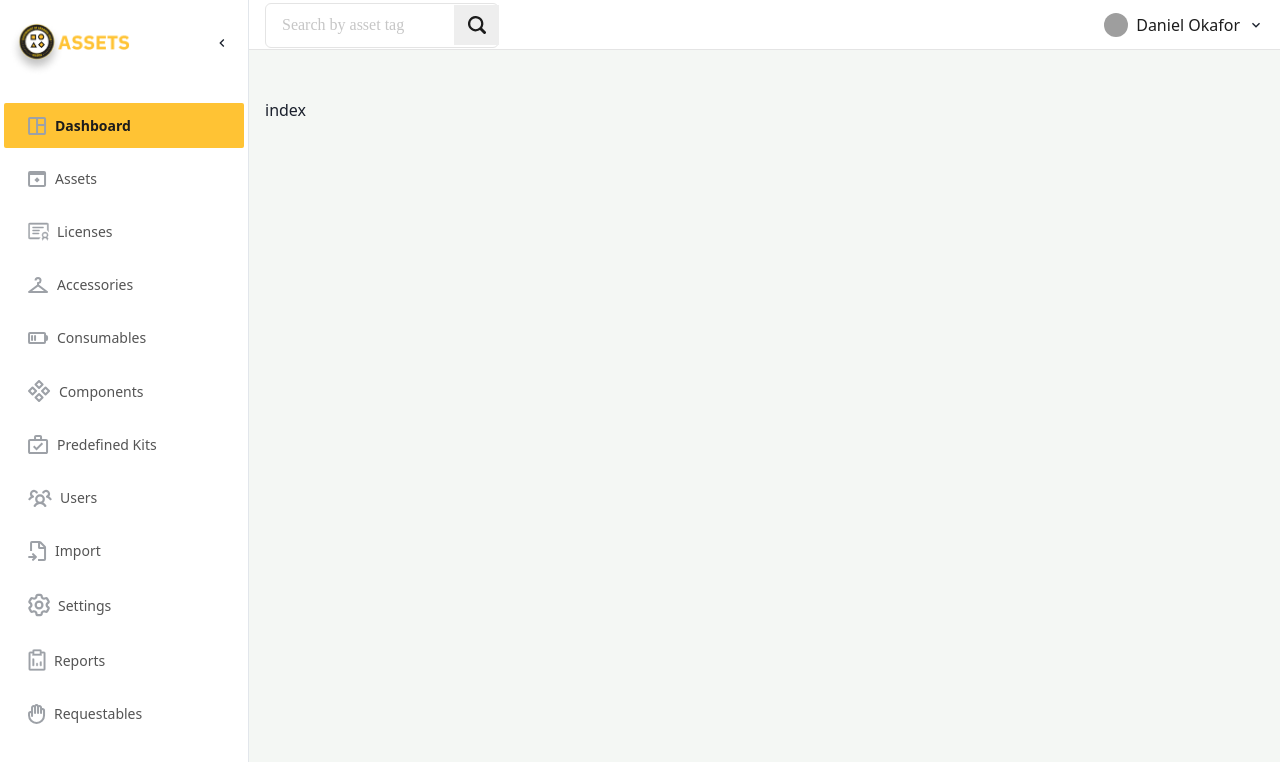
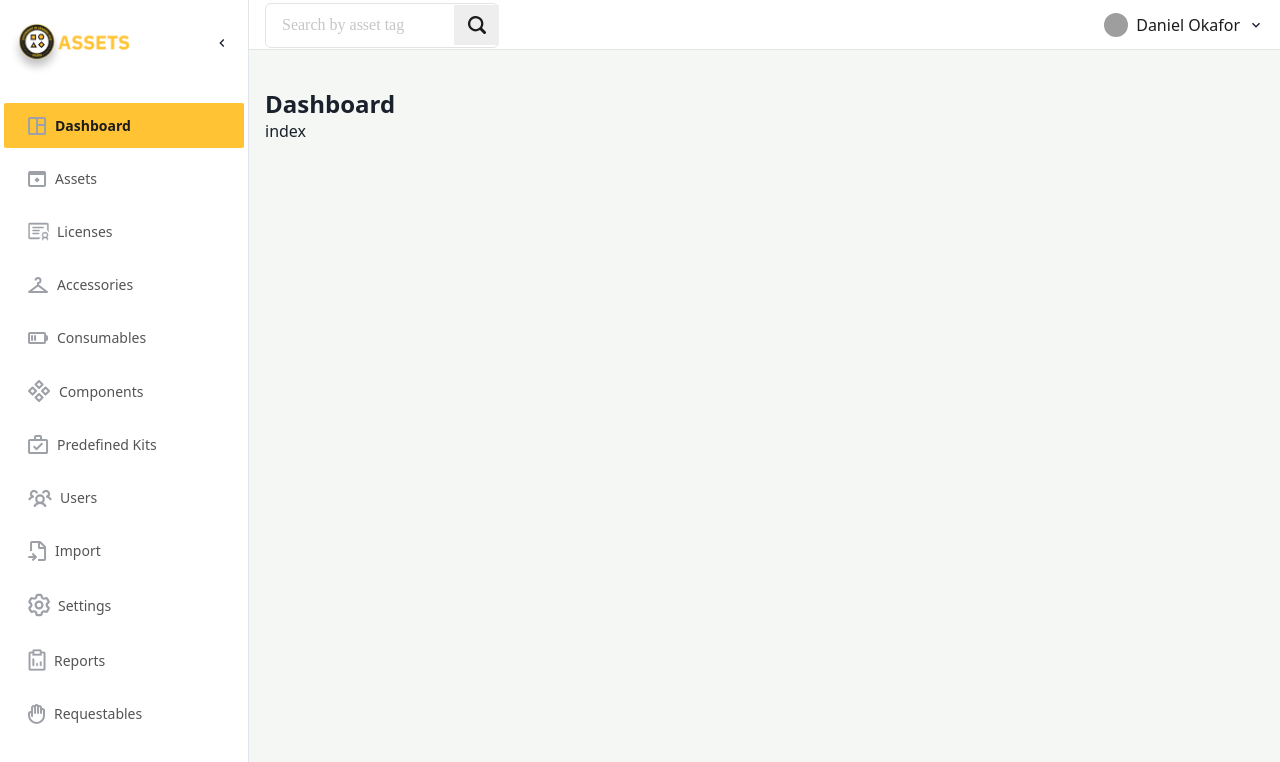
Before and after one commit to AyoMoses1/asset-management-anambra, a React (Vite) app: page /dashboard in a window 1280 px wide. Shown: the top 762 px of the page. Built offline with nearby package versions, Linux system fonts and the light colour scheme; grey boxes are pictures that could not be loaded.

Commit message:
Fix header

```diff
--- a/src/components/layout-components/DashboardHeader.tsx
+++ b/src/components/layout-components/DashboardHeader.tsx
@@ -127,6 +127,7 @@
         </Menu>
       </HStack>
 
+
       {/* LOGOUT MODAL */}
       {/* <LogoutModal
         isOpen={isOpen}
--- a/src/components/layout-components/SidebarItem.tsx
+++ b/src/components/layout-components/SidebarItem.tsx
@@ -47,7 +47,12 @@
       onClick={() => handleNavigation(item.link)}
     >
       {typeof item.icon !== "string" && (
-        <Icon as={item.icon} color={"inherit"} fontSize={"18"} />
+        <Icon
+          as={item.icon}
+          color={"red"}
+          // color={isActive ? "red" : "inherit"}
+          fontSize={"18"}
+        />
       )}
       <Text
         variant={"small"}
--- a/src/layouts/DashboardLayout.tsx
+++ b/src/layouts/DashboardLayout.tsx
@@ -1,16 +1,27 @@
 /* eslint-disable @typescript-eslint/no-explicit-any */
-import { Box, Container, Flex, Stack, useDisclosure } from "@chakra-ui/react";
+import {
+  Box,
+  Container,
+  Flex,
+  Heading,
+  Stack,
+  useDisclosure,
+} from "@chakra-ui/react";
 import React, { ReactNode } from "react";
 import DashboardHeader from "components/layout-components/DashboardHeader";
 import SideNavigation from "components/layout-components/SideNavigation";
 // import { useTheme } from "@emotion/react";
 import { LIGHT_BG } from "utils/color";
+import { useLocation } from "react-router-dom";
+import { decodeSlug } from "utils/helpers";
 
 interface DashboardLayoutProps {
   children: ReactNode;
 }
 const DashboardLayout: React.FC<DashboardLayoutProps> = ({ children }) => {
   // const data = useTheme();
+  const { pathname } = useLocation();
+  const name = pathname.split("/").reverse()[0] || "Dashboard";
   const { onOpen } = useDisclosure();
 
   // const dispatch = useAppDispatch()
@@ -53,7 +64,8 @@
           w={"full"}
           sx={{ overflowX: "hidden" }}
         >
-          <Container maxW={"container.xl"} py={10} w={"full"}>
+          <Container maxW={"container.xl"} py={"30px"} w={"full"}>
+            <Heading variant={"h3Small"}>{decodeSlug(name)}</Heading>
             {children}
           </Container>
         </Box>
```
